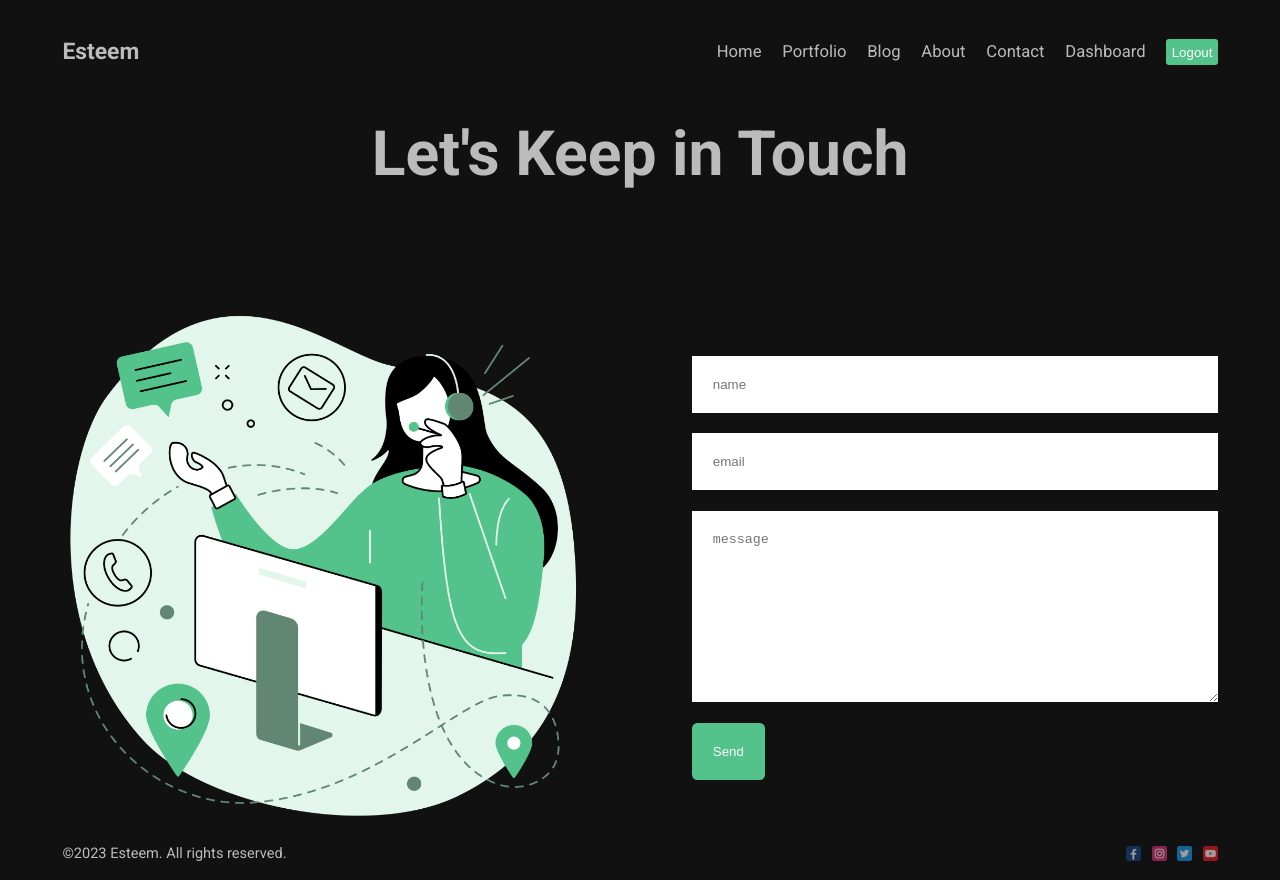
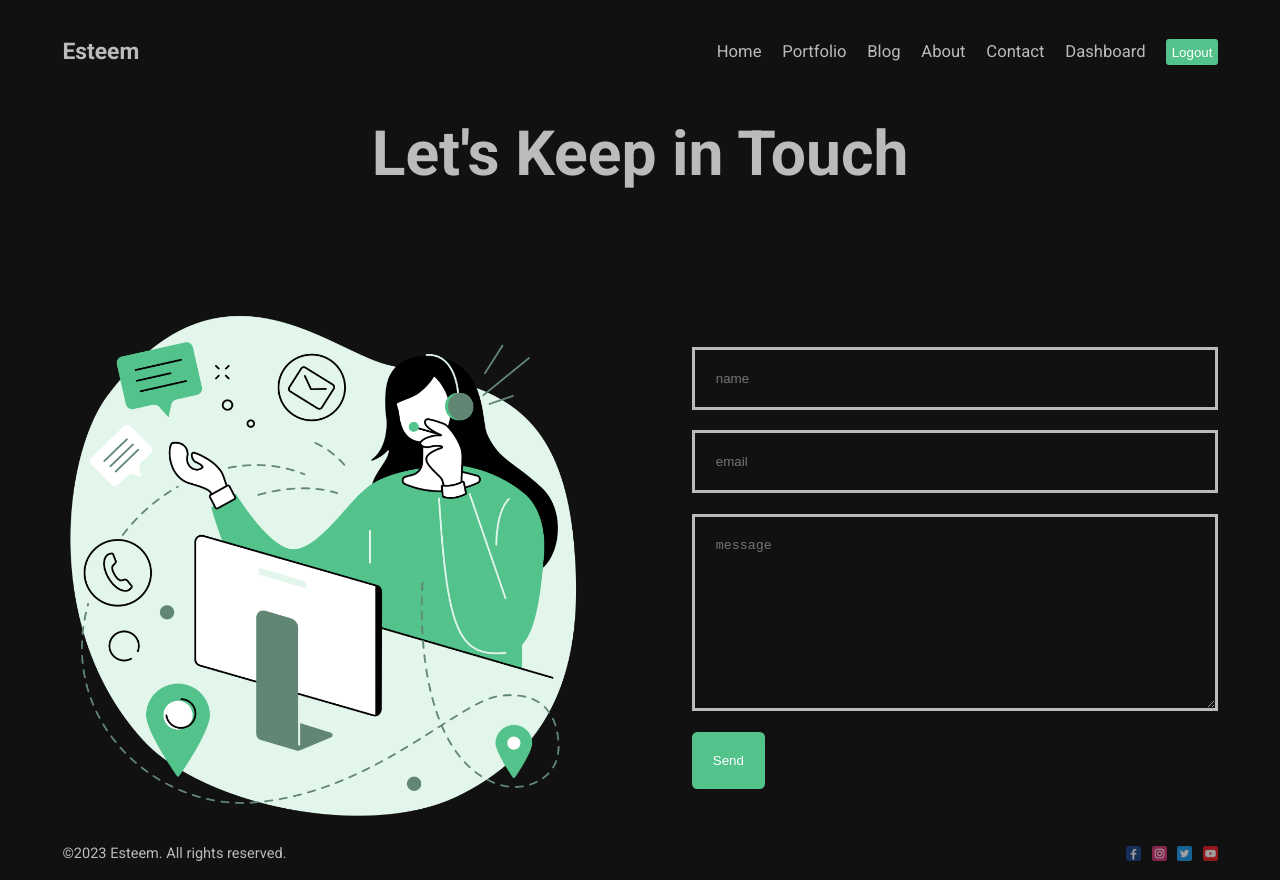
Before and after one commit to esteemayo/next_13, a Next.js app: page /contact in a window 1280 px wide. Built offline with nearby package versions, Linux system fonts and the light colour scheme.

Commit message:
fix: add styling

```diff
--- a/src/app/contact/page.module.scss
+++ b/src/app/contact/page.module.scss
@@ -28,6 +28,9 @@
         border: none;
         outline: none;
         padding: 2rem;
+        background-color: transparent;
+        color: #bbb;
+        border: 3px solid #bbb;
       }
     }
   }
```
